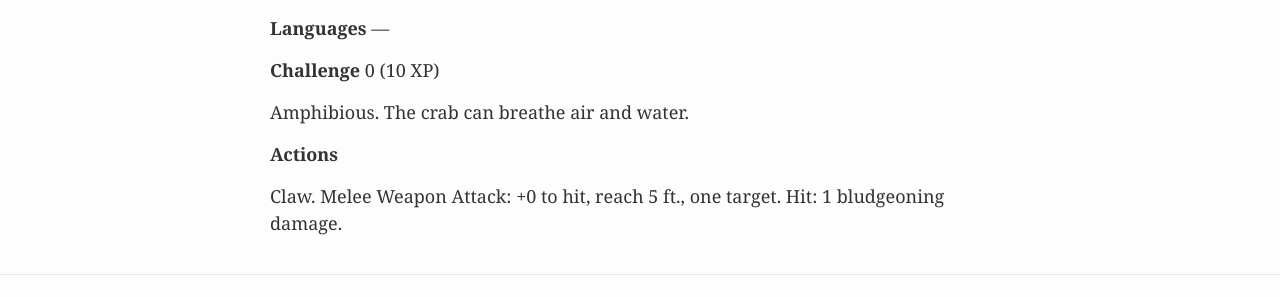
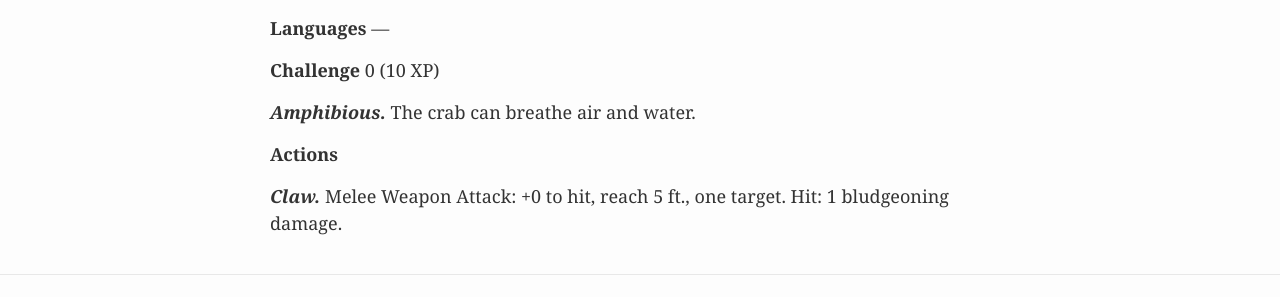
Before and after one commit to beaurancourt/bestiary, a Jekyll site: the page built from _posts/2016-02-29-crab.markdown, in a window 1280 px wide. Shown: the part 580-877 px from the top of the page. Built offline with Jekyll 4.4.1, drawn with Linux system fonts in a browser that asks for light colours.

```diff
--- a/_posts/2016-02-29-crab.markdown
+++ b/_posts/2016-02-29-crab.markdown
@@ -25,8 +25,8 @@ tags: [tiny, beast, cr0]
 
 **Challenge** 0 (10 XP)
 
- Amphibious. The crab can breathe air and water.
+***Amphibious.*** The crab can breathe air and water.
 
 **Actions**
 
-Claw. Melee Weapon Attack: +0 to hit, reach 5 ft., one target. Hit: 1 bludgeoning damage.
+***Claw.*** Melee Weapon Attack: +0 to hit, reach 5 ft., one target. Hit: 1 bludgeoning damage.
```
